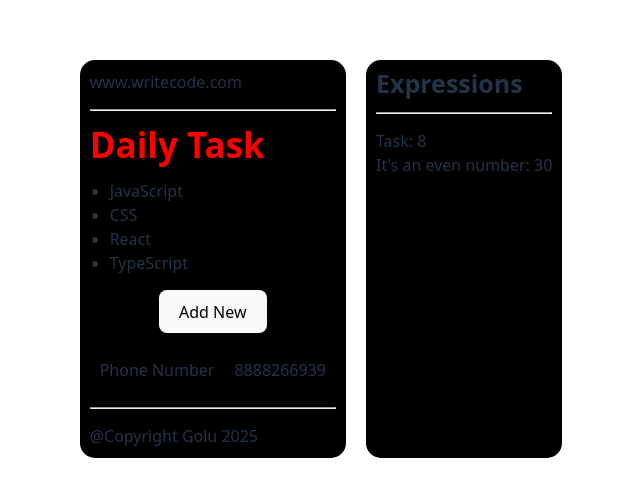
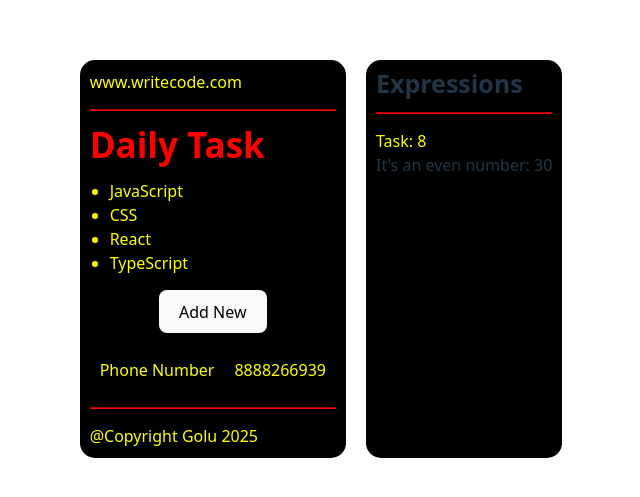
Before and after one commit to ashucj17/Card, a React (Vite) app: page / in a window 1280 px wide. Shown: the part 141-638 px from the top of the page, without its empty margins (319-959 px from the left). Built offline with nearby package versions, Linux system fonts and the light colour scheme.

Commit message:
dynamic expressions

```diff
--- a/src/Components/Cards.jsx
+++ b/src/Components/Cards.jsx
@@ -13,7 +13,7 @@ function Cards() {
     <div className="container">
       <div className="card">
       <Head />
-        <h1 style={{color:'red', fontSize:"35px"}}>Daily Task</h1>
+        <h1 style={{color:'red', fontSize:"35px"}}>Daily Task</h1> {/* Inlince css in react unsing attributes */}
         <List />
         <Defaulter/>
         <Copyright />
--- a/src/Components/Copyright.jsx
+++ b/src/Components/Copyright.jsx
@@ -2,8 +2,8 @@ import React from 'react'
 
 const Copyright = () =>{
     return <>
-        <hr></hr>
-        <p>@Copyright Golu 2025</p>
+        <hr style={{borderColor:'red',borderWidth:'1px'}}></hr>
+        <p style={{color:'yellow'}}>@Copyright Golu 2025</p>
     </>
 }
 
--- a/src/Components/Expression.jsx
+++ b/src/Components/Expression.jsx
@@ -1,4 +1,8 @@
 const Expression = () =>{
+           const style ={
+     color:'yellow'
+
+  }
     const task = ()=>{
         const newTask = 8;
 
@@ -14,8 +18,8 @@ const Expression = () =>{
     }
     return (
         <>
-        <hr></hr>
-            <p>Task: {task()}</p>
+        <hr style={{borderColor:'red', borderWidth:'1px'}}></hr>
+            <p style={style}>Task: {task()}</p>
         </>
     )
 }
--- a/src/Components/Head.jsx
+++ b/src/Components/Head.jsx
@@ -1,7 +1,11 @@
 const Head= () =>{
+          const style ={
+     color:'yellow'
+
+  }
     return <>
-        <p>www.writecode.com</p>
-        <hr />
+        <p style={style}>www.writecode.com</p>
+        <hr style={{borderColor:'red',borderWidth:'1px'}}></hr>
     </>
 }
 
--- a/src/Components/List.jsx
+++ b/src/Components/List.jsx
@@ -3,14 +3,19 @@ import Expression from "./expression";
 
 const List = () => {
 
+  const style ={
+    color:'yellow',
+
+  }
+
   const isDisabled =false
   return (
     <>
       <ul>
-        <li>JavaScript</li>
-        <li>CSS</li>
-        <li>React</li>
-        <li>TypeScript</li>
+        <li style={style}>JavaScript</li>
+        <li style={style}>CSS</li>
+        <li style={style}>React</li>
+        <li style={style}>TypeScript</li>
       </ul>
       <button className="click" disabled= {isDisabled}>Add New</button>
     </>
--- a/src/Components/defaulter.jsx
+++ b/src/Components/defaulter.jsx
@@ -1,9 +1,15 @@
 const Defaulter = () =>{
+
+      const style ={
+     color:'yellow'
+
+  }
+
 
     return <>
         <div className="defaulter">
-            <p> Phone Number</p>
-            <p>8888266939</p>
+            <p style={style}> Phone Number</p>
+            <p style={style}>8888266939</p>
         </div>
     </>
 }
```
